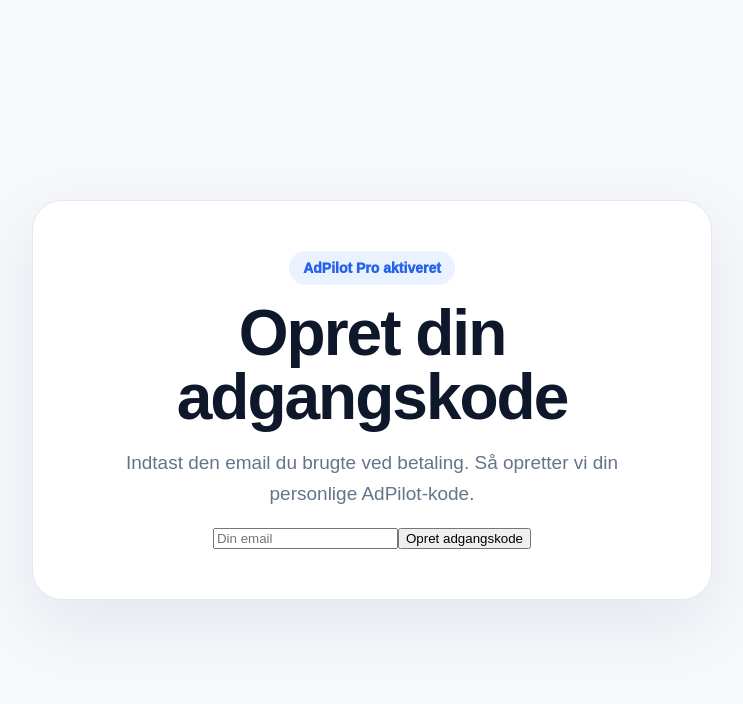
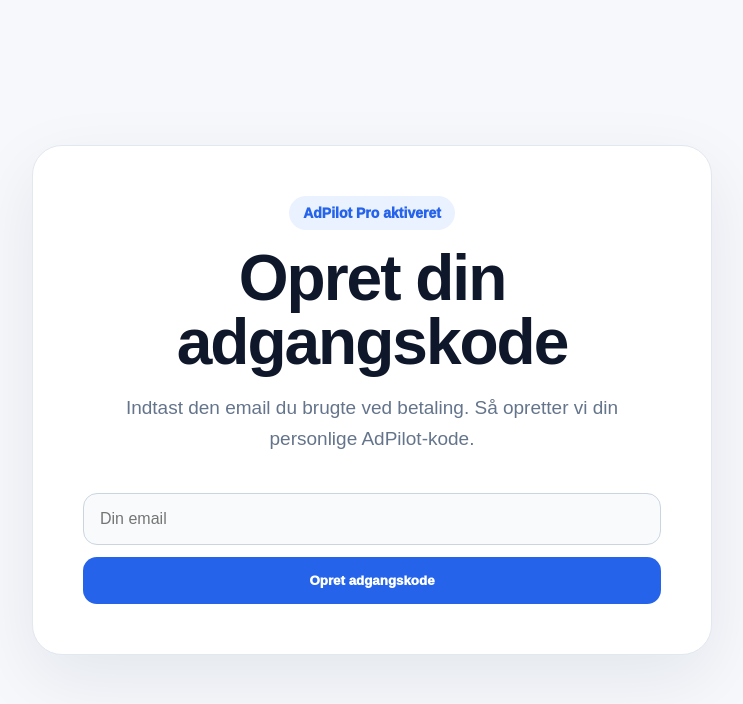
Before and after one commit to postjkhandel-ship-it/adpilot, a Next.js app: page /adgang in a window 1280 px wide. Shown: the top 704 px of the page, without its empty margins (268-1011 px from the left). Built offline with nearby package versions, Linux system fonts and the light colour scheme.

Commit message:
Update globals.css

```diff
--- a/app/globals.css
+++ b/app/globals.css
@@ -945,3 +945,23 @@
   font-weight: 950;
   letter-spacing: 1px;
 }
+.accessEmailInput {
+  width: 100%;
+  border: 1px solid #cbd5e1;
+  background: #f8fafc;
+  border-radius: 14px;
+  padding: 16px;
+  font-size: 16px;
+  margin: 20px 0 12px;
+}
+
+.accessCreateBtn {
+  width: 100%;
+  border: 0;
+  background: #2563eb;
+  color: white;
+  padding: 16px;
+  border-radius: 14px;
+  font-weight: 950;
+  cursor: pointer;
+}
```
